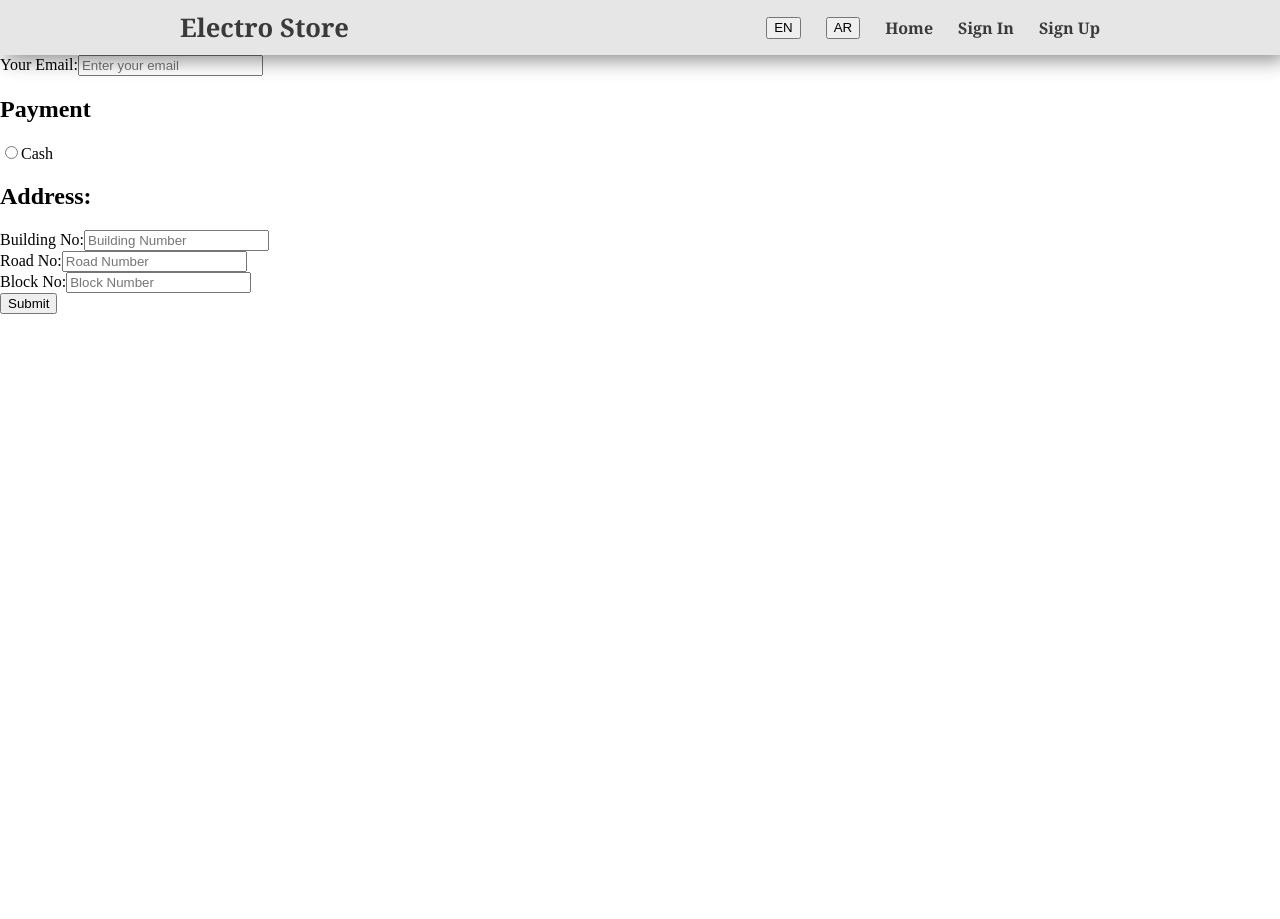
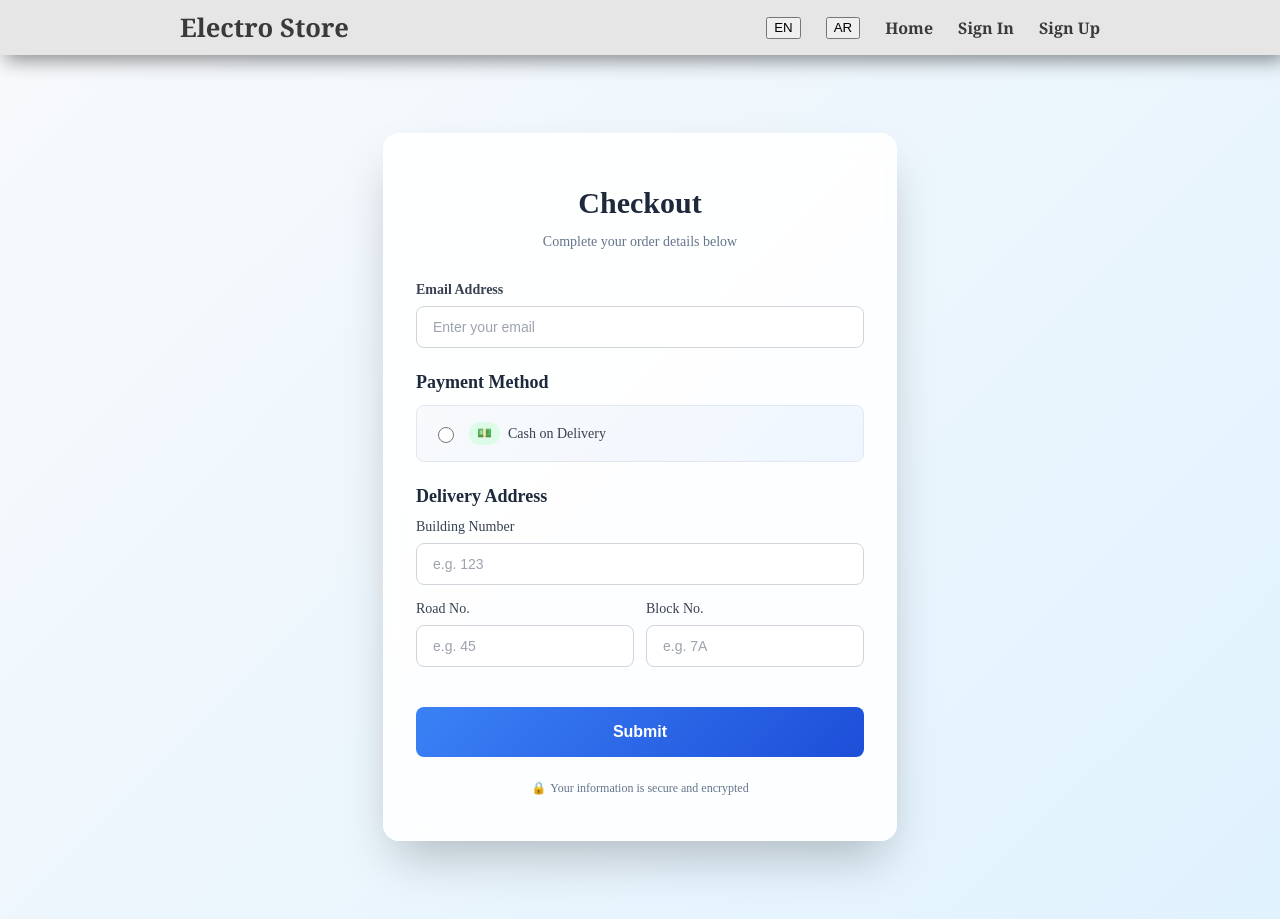
Before and after one commit to NOORSALMAN25/ElectroStore-frontEnd, a React (Vite) app: page /checkout in a window 1280 px wide. Before the commit the page ends 800 px from the top, so only its background shows below. Built offline with nearby package versions, Linux system fonts and the light colour scheme; no server answers.

Commit message:
style checkout

```diff
--- a/src/App.css
+++ b/src/App.css
@@ -482,6 +482,22 @@ a {
   background-color: #19692c;
 }
 
+.buy-btn {
+  background-color: #2859a7;
+  border: none;
+  color: white;
+  padding: 12px 24px;
+  font-size: 1rem;
+  font-weight: 700;
+  border-radius: 12px;
+  cursor: pointer;
+  transition: background-color 0.3s ease;
+}
+
+.buy-btn:hover {
+  background-color: #112f83;
+}
+
 .cart-status-message {
   text-align: center;
   font-size: 1.25rem;
@@ -494,3 +510,184 @@ a {
 }
 
 /* ⬆ for the cart ⬆ */
+
+/* for the checkout  page  */
+
+.checkout-container {
+  min-height: 100vh;
+  background: linear-gradient(135deg, #f8fafc 0%, #e0f2fe 100%);
+  padding: 2rem 1rem;
+  display: flex;
+  align-items: center;
+  justify-content: center;
+}
+
+.checkout-card {
+  max-width: 28rem;
+  width: 100%;
+  background: rgba(255, 255, 255, 0.9);
+  backdrop-filter: blur(10px);
+  border-radius: 1rem;
+  box-shadow: 0 25px 50px -12px rgba(0, 0, 0, 0.25);
+  padding: 2rem;
+  border: 1px solid rgba(255, 255, 255, 0.2);
+}
+
+.checkout-header {
+  text-align: center;
+  margin-bottom: 2rem;
+}
+
+.checkout-title {
+  font-size: 1.875rem;
+  font-weight: 700;
+  color: #1e293b;
+  margin-bottom: 0.5rem;
+}
+
+.checkout-subtitle {
+  color: #64748b;
+  font-size: 0.875rem;
+}
+
+.form-section {
+  margin-bottom: 1.5rem;
+}
+
+.form-group {
+  margin-bottom: 1rem;
+}
+
+.section-title {
+  font-size: 1.125rem;
+  font-weight: 600;
+  color: #1e293b;
+  margin-bottom: 0.75rem;
+}
+
+.form-label {
+  display: block;
+  font-size: 0.875rem;
+  font-weight: 600;
+  color: #374151;
+  margin-bottom: 0.5rem;
+}
+
+.form-label-medium {
+  display: block;
+  font-size: 0.875rem;
+  font-weight: 500;
+  color: #374151;
+  margin-bottom: 0.5rem;
+}
+
+.form-input {
+  width: 100%;
+  padding: 0.75rem 1rem;
+  border-radius: 0.5rem;
+  border: 1px solid #d1d5db;
+  outline: none;
+  color: #374151;
+  transition: all 0.2s ease;
+  font-size: 0.875rem;
+  box-sizing: border-box;
+}
+
+.form-input::placeholder {
+  color: #9ca3af;
+}
+
+.form-input:focus {
+  border-color: #3b82f6;
+  box-shadow: 0 0 0 2px rgba(59, 130, 246, 0.2);
+  transform: translateY(-1px);
+}
+
+.payment-container {
+  background: linear-gradient(135deg, #f8fafc 0%, #eff6ff 100%);
+  border-radius: 0.5rem;
+  padding: 1rem;
+  border: 1px solid #e2e8f0;
+}
+
+.payment-option {
+  display: flex;
+  align-items: center;
+  gap: 0.75rem;
+}
+
+.payment-radio {
+  width: 1rem;
+  height: 1rem;
+  color: #3b82f6;
+  border-color: #d1d5db;
+}
+
+.payment-radio:focus {
+  box-shadow: 0 0 0 2px rgba(59, 130, 246, 0.5);
+}
+
+.payment-label {
+  font-size: 0.875rem;
+  font-weight: 500;
+  color: #374151;
+  cursor: pointer;
+  display: flex;
+  align-items: center;
+}
+
+.payment-badge {
+  background-color: #dcfce7;
+  color: #166534;
+  font-size: 0.75rem;
+  padding: 0.25rem 0.5rem;
+  border-radius: 9999px;
+  margin-right: 0.5rem;
+}
+
+.address-grid {
+  display: grid;
+  grid-template-columns: 1fr 1fr;
+  gap: 0.75rem;
+}
+
+.submit-button {
+  width: 100%;
+  background: linear-gradient(135deg, #3b82f6 0%, #1d4ed8 100%);
+  color: white;
+  font-weight: 600;
+  padding: 1rem 1.5rem;
+  border-radius: 0.5rem;
+  border: none;
+  cursor: pointer;
+  transition: all 0.2s ease;
+  font-size: 1rem;
+}
+
+.submit-button:hover {
+  background: linear-gradient(135deg, #1d4ed8 0%, #1e3a8a 100%);
+  transform: translateY(-2px);
+  box-shadow: 0 15px 35px -5px rgba(59, 130, 246, 0.4);
+}
+
+.submit-button:focus {
+  outline: none;
+  box-shadow: 0 0 0 4px rgba(59, 130, 246, 0.2);
+}
+
+.security-notice {
+  margin-top: 1.5rem;
+  text-align: center;
+}
+
+.security-text {
+  font-size: 0.75rem;
+  color: #64748b;
+  display: flex;
+  align-items: center;
+  justify-content: center;
+}
+
+.security-icon {
+  margin-right: 0.25rem;
+}
--- a/src/components/CheckOut.jsx
+++ b/src/components/CheckOut.jsx
@@ -33,40 +33,95 @@ const CheckOut = () => {
   }
 
   return (
-    <div>
-      <form onSubmit={handleSubmit}>
-        <div>
-          <label>Your Email:</label>
+    <div className="checkout-container">
+      <div className="checkout-card">
+        <div className="checkout-header">
+          <h1 className="checkout-title">Checkout</h1>
+          <p className="checkout-subtitle">Complete your order details below</p>
+        </div>
+
+        <form onSubmit={handleSubmit} className="space-y-6">
+          <div className="form-section">
+            <label className="form-label">Email Address</label>
             <input
               name="email"
               type="email"
               placeholder="Enter your email"
               required
+              className="form-input"
             />
           </div>
 
-        <div>
-          <h2>Payment</h2>
-          <input type="radio" id="cash" name="payment" value="Cash" required />
-          <label htmlFor="cash">Cash</label>
+          <div className="form-section">
+            <h2 className="section-title">Payment Method</h2>
+            <div className="payment-container">
+              <div className="payment-option">
+                <input
+                  type="radio"
+                  id="cash"
+                  name="payment"
+                  value="Cash"
+                  required
+                  className="payment-radio"
+                />
+                <label htmlFor="cash" className="payment-label">
+                  <span className="payment-badge">💵</span>
+                  Cash on Delivery
+                </label>
+              </div>
+            </div>
           </div>
 
-        <h2>Address:</h2>
-        <div>
-          <label>Building No:</label>
-          <input name="building" type="text" placeholder="Building Number" />
-        </div>
-        <div>
-          <label>Road No:</label>
-          <input name="road" type="text" placeholder="Road Number" />
-        </div>
-        <div>
-          <label>Block No:</label>
-          <input name="block" type="text" placeholder="Block Number" />
+          <div className="form-section">
+            <h2 className="section-title">Delivery Address</h2>
+
+            <div className="space-y-4">
+              <div className="form-group">
+                <label className="form-label-medium">Building Number</label>
+                <input
+                  name="building"
+                  type="text"
+                  placeholder="e.g. 123"
+                  className="form-input"
+                />
               </div>
 
-        <button type="submit">Submit</button>
+              <div className="address-grid">
+                <div className="form-group">
+                  <label className="form-label-medium">Road No.</label>
+                  <input
+                    name="road"
+                    type="text"
+                    placeholder="e.g. 45"
+                    className="form-input"
+                  />
+                </div>
+
+                <div className="form-group">
+                  <label className="form-label-medium">Block No.</label>
+                  <input
+                    name="block"
+                    type="text"
+                    placeholder="e.g. 7A"
+                    className="form-input"
+                  />
+                </div>
+              </div>
+            </div>
+          </div>
+
+          <button type="submit" className="submit-button">
+            Submit
+          </button>
         </form>
+
+        <div className="security-notice">
+          <p className="security-text">
+            <span className="security-icon">🔒</span>
+            Your information is secure and encrypted
+          </p>
+        </div>
+      </div>
     </div>
   )
 }
--- a/src/pages/Cart.jsx
+++ b/src/pages/Cart.jsx
@@ -144,7 +144,9 @@ const Cart = ({ user }) => {
         <button className="cart-save-btn" onClick={saveCart}>
           Save Cart
         </button>
-        <button onClick={checkout}>Buy</button>
+        <button className="buy-btn" onClick={checkout}>
+          Buy
+        </button>
       </div>
     </section>
   )
```
Lines whose indentation alone changed are shown as unchanged.
